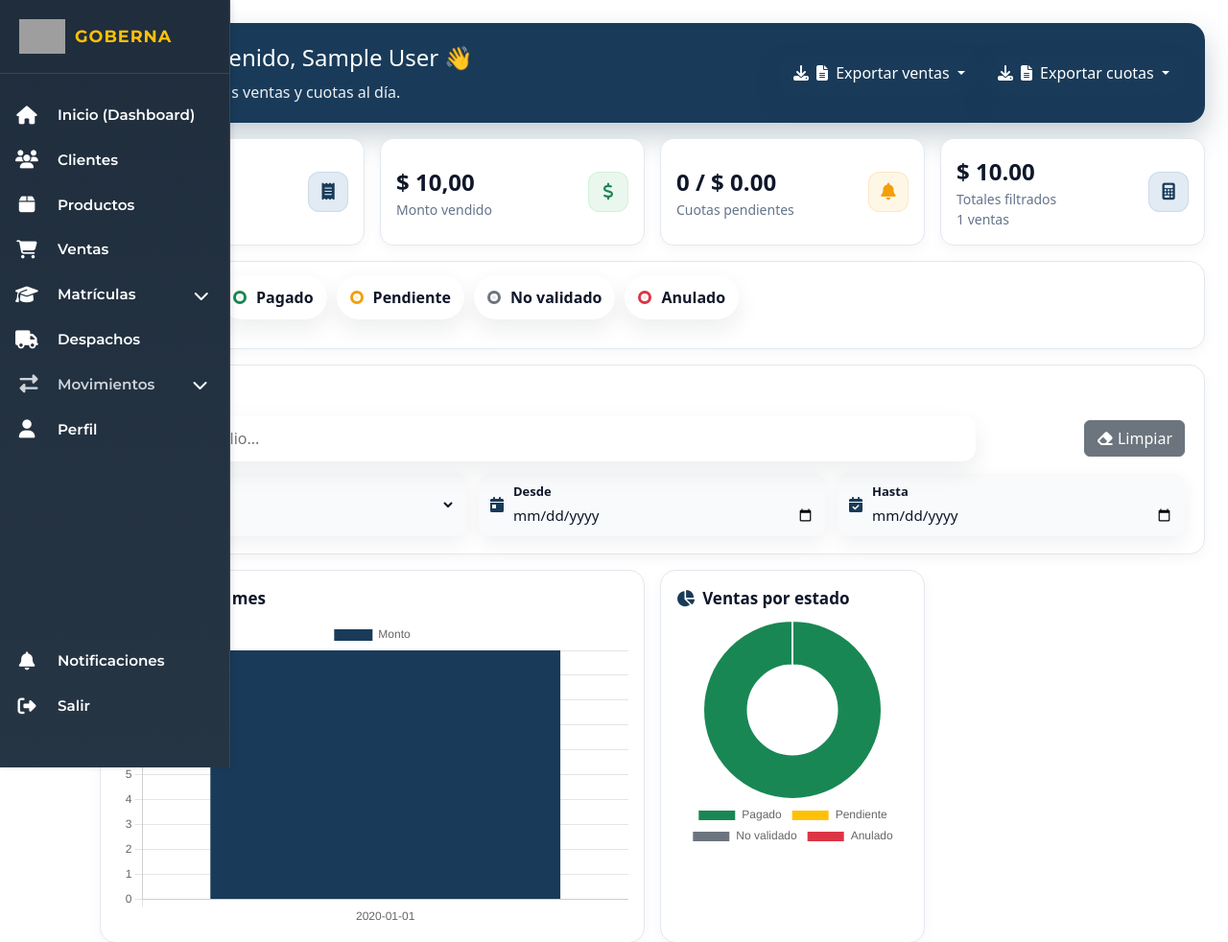
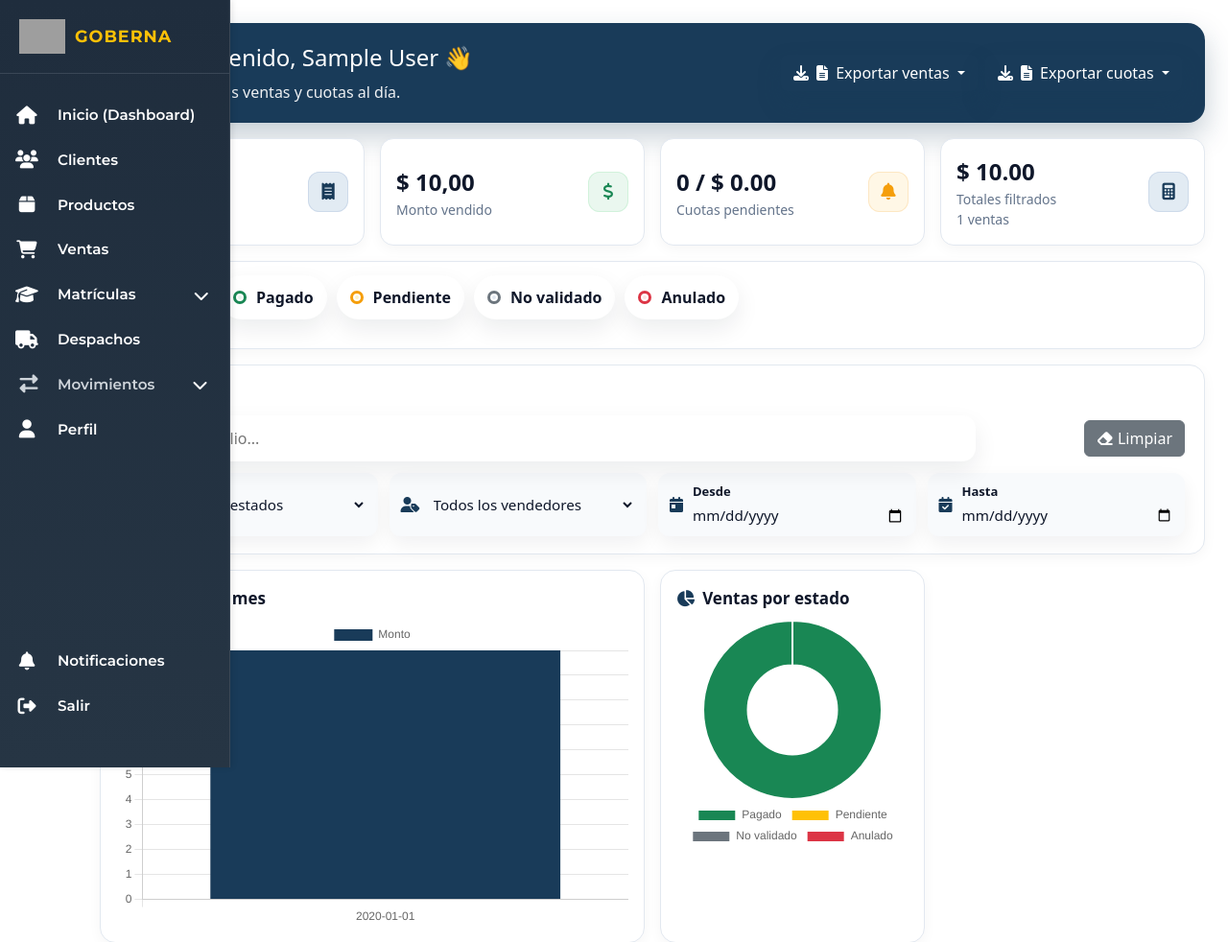
Before and after one commit to Goberna-Lab/goberna-dashboard, a Django app: page / in a window 1280 px wide. Shown: the top 982 px of the page at 96% size. Run offline with Django 4.2, Linux system fonts and the light colour scheme; a user stored in the database is signed in; tables that the repository leaves empty hold one stand-in row (values such as "Sample post"); some libraries are stand-ins or nearby versions; grey boxes are pictures that could not be loaded.

Commit message:
Update home.html

```diff
--- a/core/templates/home.html
+++ b/core/templates/home.html
@@ -361,15 +361,25 @@
           </div>
 
           <div class="filters-grid">
+
             <div class="filter-chip">
               <i class="fas fa-layer-group"></i>
               <div class="filter-body">
                 <select id="filtroEstado">
-                  <option value="">Todos</option>
+                  <option value="">Todos los estados</option>
                   <option value="1">Pagado</option>
                   <option value="2">Pendiente</option>
                   <option value="3">No validado</option>
                   <option value="4">Anulado</option>
+                </select>
+              </div>
+            </div>
+
+            <div class="filter-chip">
+              <i class="fas fa-user-tag"></i>
+              <div class="filter-body">
+                <select id="filtroVendedor">
+                  <option value="">Todos los vendedores</option>
                 </select>
               </div>
             </div>
@@ -779,6 +789,8 @@
       const estado = chipActivo ? chipActivo.dataset.estado || '' : document.getElementById('filtroEstado').value;
 
       document.getElementById('filtroEstado').value = estado;
+      document.getElementById('filtroEstado').value = estado;
+      const vendedor = document.getElementById('filtroVendedor').value;
       const texto = (document.getElementById('filtroBuscar').value || '').toLowerCase();
 
       const ventasFil = ventasDetalle.filter(v => {
@@ -786,6 +798,7 @@
         if (desde && fecha < new Date(desde)) return false;
         if (hasta && fecha > new Date(hasta + 'T23:59:59')) return false;
         if (estado && String(v.estado) !== estado) return false;
+        if (vendedor && String(v.usuario__username) !== vendedor) return false;
         const folio = String(v.folio_venta || '').toLowerCase();
         if (texto && !folio.includes(texto)) return false;
         return true;
@@ -818,6 +831,37 @@
       };
     }
 
+    function populateVendorFilter(data) {
+        const select = document.getElementById('filtroVendedor');
+        if (!select) return;
+
+        // Keep "All" option
+        const currentVal = select.value;
+        select.innerHTML = '<option value="">Todos los vendedores</option>';
+
+        const vendors = new Map();
+        data.forEach(v => {
+            const username = v.usuario__username;
+            const name = v.vendedor || username;
+            if(username) vendors.set(username, name);
+        });
+
+        // Sort by name
+        const sorted = Array.from(vendors.entries()).sort((a,b) => a[1].localeCompare(b[1]));
+
+        sorted.forEach(([user, name]) => {
+            const opt = document.createElement('option');
+            opt.value = user;
+            opt.textContent = name;
+            select.appendChild(opt);
+        });
+
+        // Restore selection if possible, else default
+        if (vendors.has(currentVal)) {
+            select.value = currentVal;
+        }
+    }
+
     async function loadData() {
         try {
             document.getElementById('tablaVentas').innerHTML = '<tr><td colspan="4" class="text-center p-4"><i class="fas fa-spinner fa-spin fa-2x text-muted"></i><p class="mt-2 text-muted">Cargando datos...</p></td></tr>';
@@ -830,6 +874,8 @@
                 ventasDetalle = data.ventas_detalle || [];
                 cuotasDetalle = data.cuotas_detalle || [];
                 detallesCategoria = data.detalles_categoria || [];
+
+                populateVendorFilter(ventasDetalle);
                 initCuotasPendientes();
                 aplicarFiltros();
             } else {
@@ -852,6 +898,10 @@
 
     document.getElementById('btnLimpiarFiltros').addEventListener('click', () => {
       document.getElementById('filtroDesde').value = '';
+      document.getElementById('filtroHasta').value = '';
+      document.getElementById('filtroEstado').value = '';
+      document.getElementById('filtroVendedor').value = '';
+      document.getElementById('filtroBuscar').value = '';
       document.getElementById('filtroHasta').value = '';
       document.getElementById('filtroEstado').value = '';
       document.getElementById('filtroBuscar').value = '';
```
